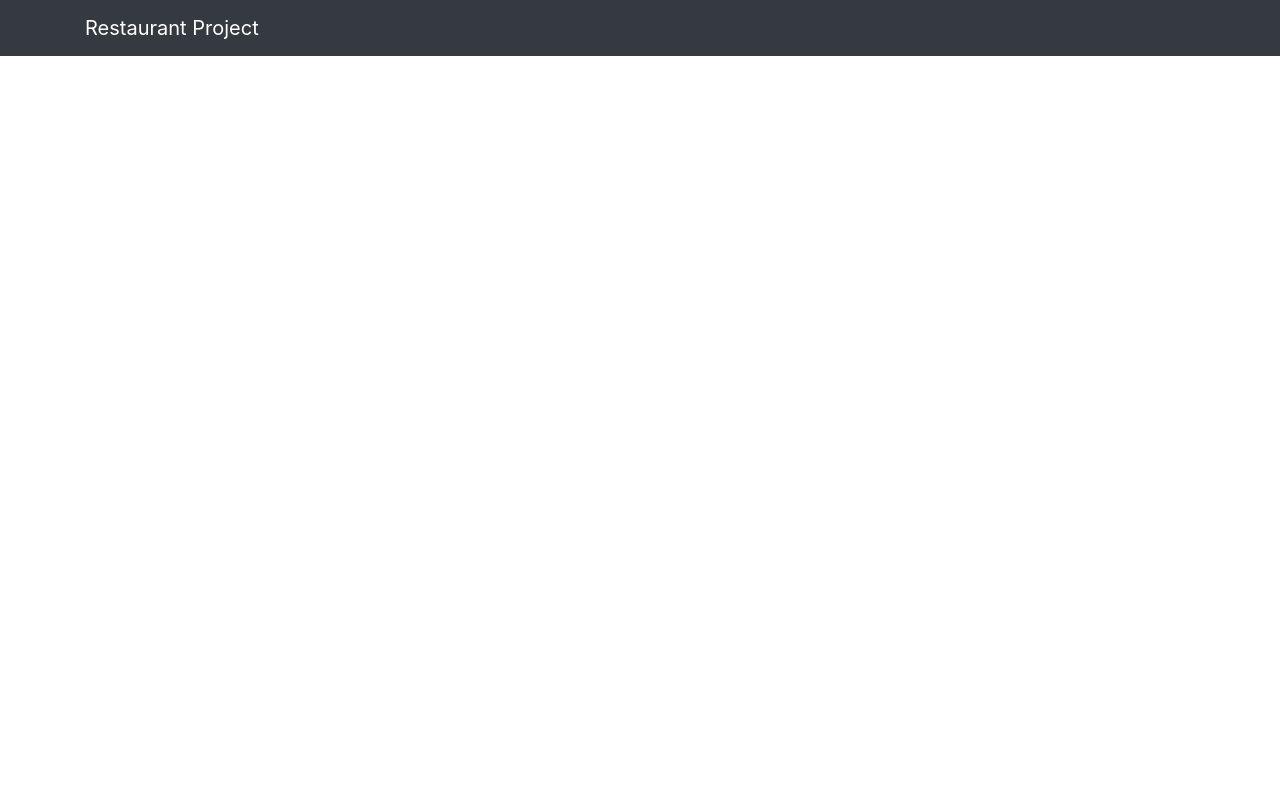
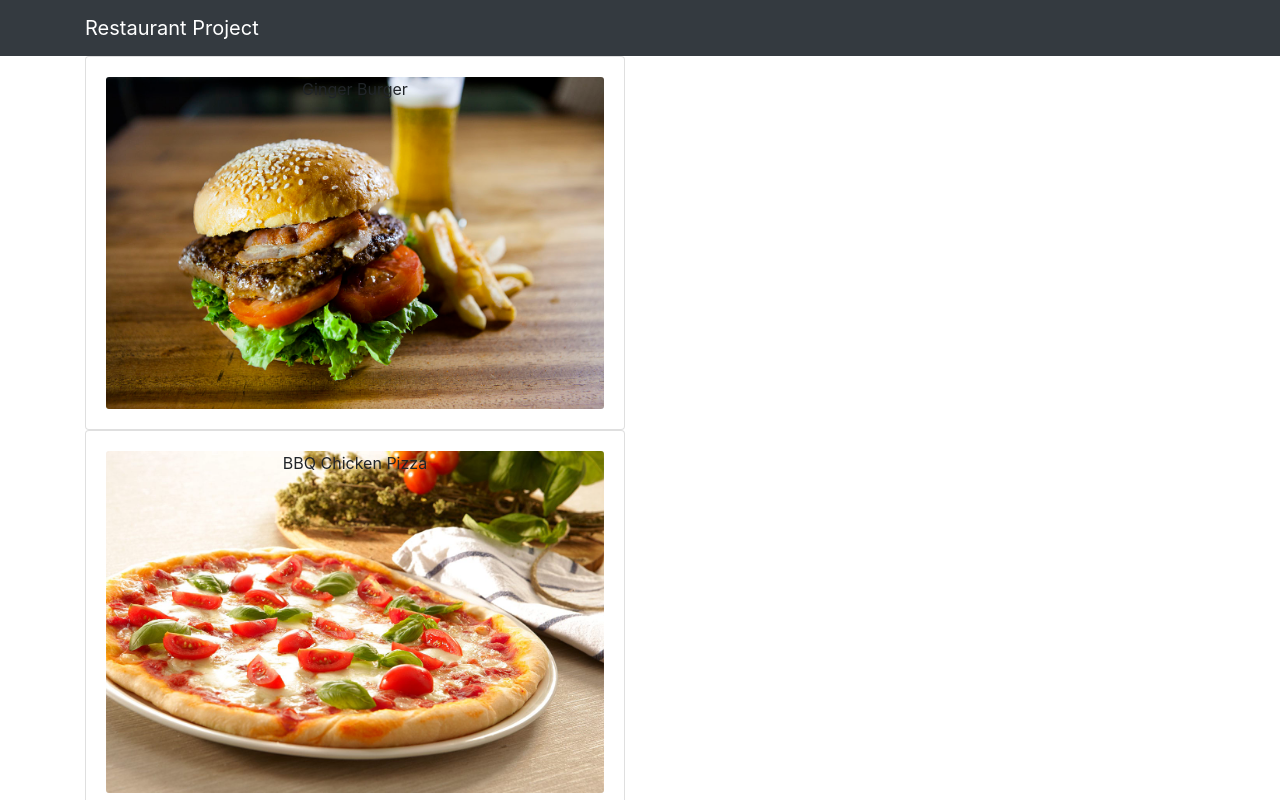
Before and after one commit to kazinahidul/restaurant-project, a React (Create React App) app: page / in a window 1280 px wide. Shown: the top 800 px of the page. Built offline with nearby package versions, Linux system fonts and the light colour scheme.

Commit message:
designing menu item

```diff
--- a/src/components/body/MenuItem.js
+++ b/src/components/body/MenuItem.js
@@ -1,10 +1,18 @@
 import React from 'react';
+import { Card, CardImg, CardImgOverlay, CardBody, CardTitle} from 'reactstrap'
 
 const MenuItem = (props) => {
     console.log(props)
     return (
         <div>
-
+            <Card>
+                <CardBody>
+                    <CardImg width= "100%" alt={props.dish.name} src={props.dish.image} />
+                    <CardImgOverlay>
+                        <CardTitle>{props.dish.name}</CardTitle>
+                    </CardImgOverlay>
+                </CardBody>
+            </Card>
         </div>
     )
 }
```
